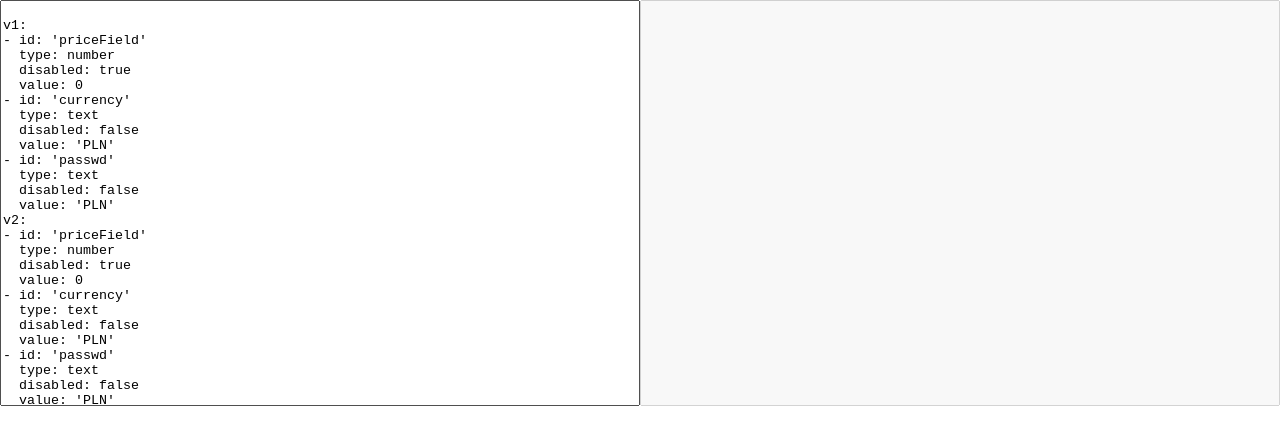
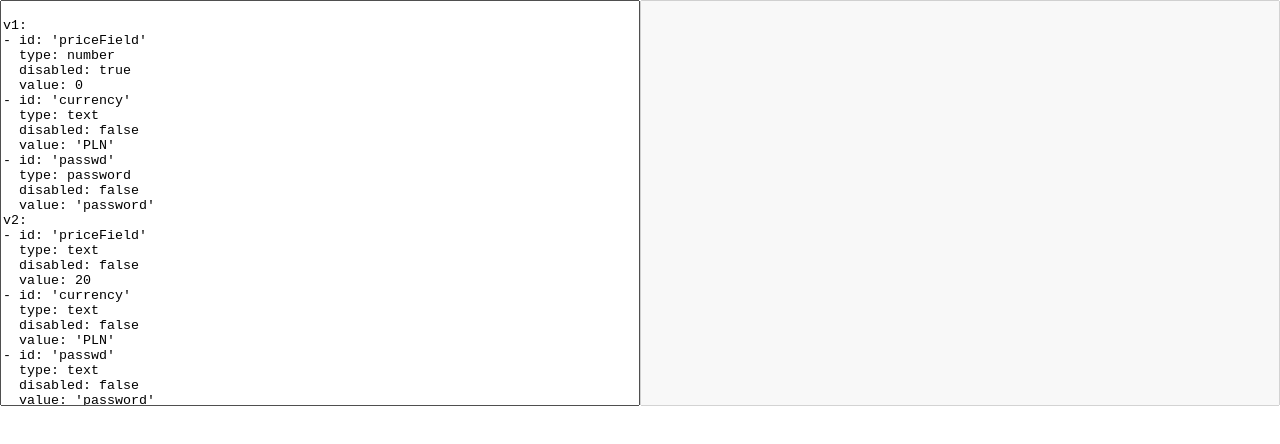
Before and after one commit to wrzonki/yaml2json, a Svelte app: page / in a window 1280 px wide. Shown: the top 444 px of the page. Built offline with nearby package versions, Linux system fonts and the light colour scheme.

Commit message:
generator pol

```diff
--- a/src/App.svelte
+++ b/src/App.svelte
@@ -17,14 +17,14 @@ v1:
   disabled: false
   value: 'PLN'
 - id: 'passwd'
+  type: password
+  disabled: false
+  value: 'password'
+v2:
+- id: 'priceField'
   type: text
   disabled: false
-  value: 'PLN'
-v2:
-- id: 'priceField'
-  type: number
-  disabled: true
-  value: 0
+  value: 20
 - id: 'currency'
   type: text
   disabled: false
@@ -32,7 +32,7 @@ v2:
 - id: 'passwd'
   type: text
   disabled: false
-  value: 'PLN'
+  value: 'password'
   `;
   let modelJson;
   let json = '';
```
